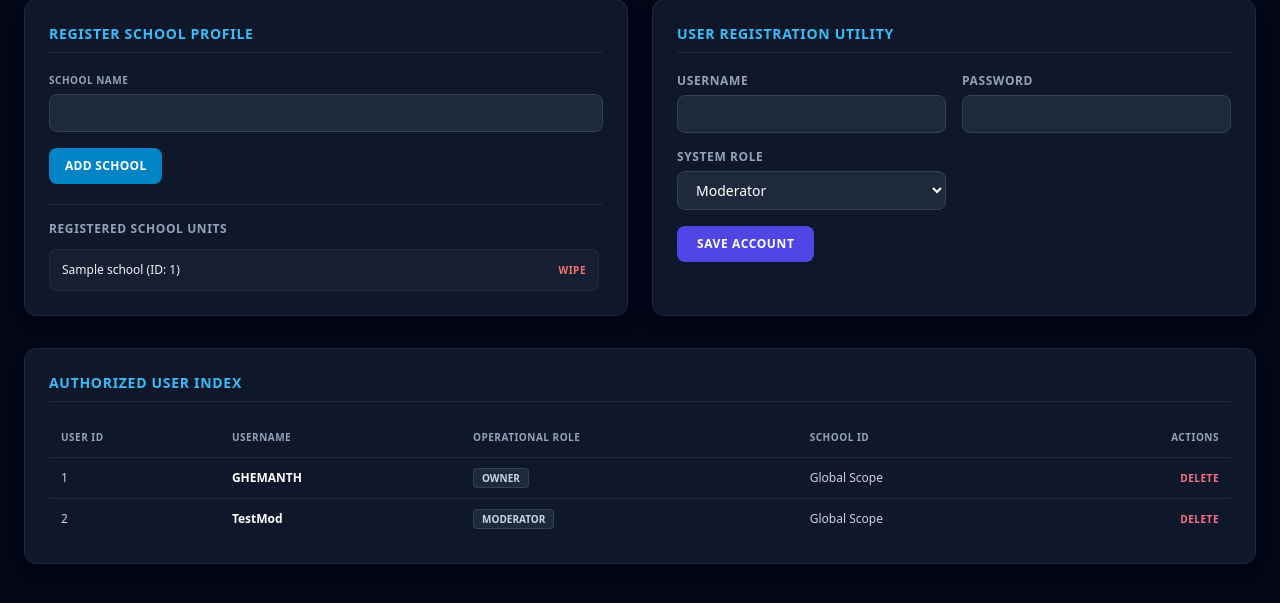
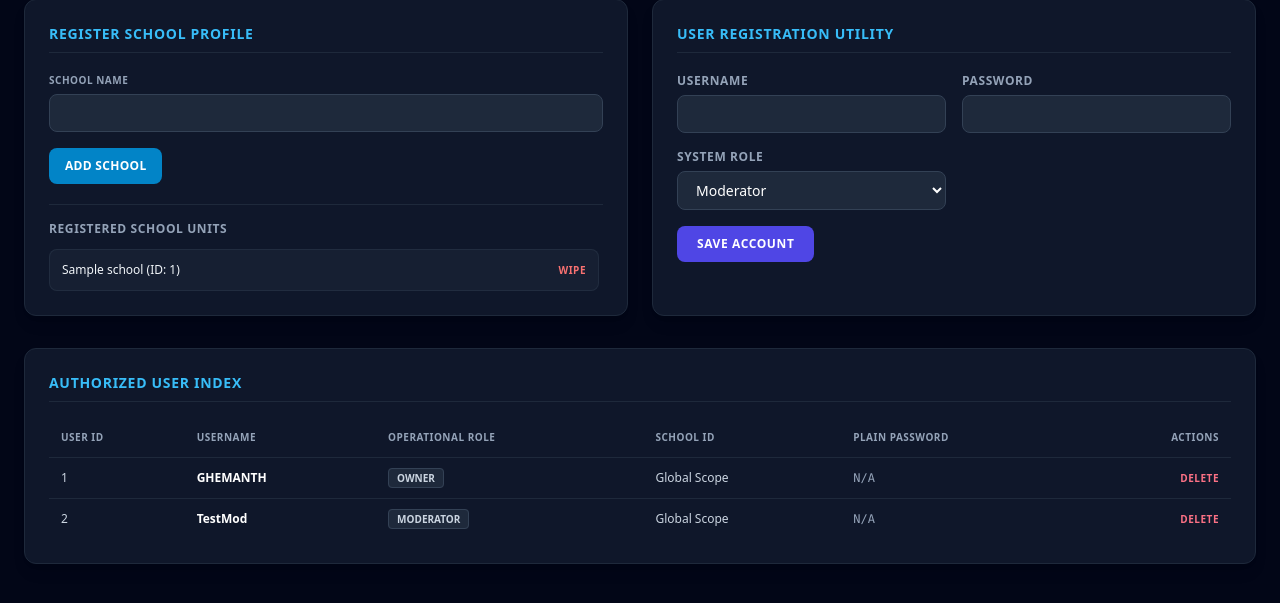
Before and after one commit to hemanth2607-cyber/School_Timetable_Management, a Flask app: page /dashboard in a window 1280 px wide, after a click on "System Controls". Shown: the part 163-766 px from the top of the page. Run offline with Flask 3, Linux system fonts and the light colour scheme; a user stored in the database is signed in; tables that the repository leaves empty hold one stand-in row (values such as "Sample post"); data that the repository does not hold is empty; parts of the project's set-up code (start-up, migrations or seed data) failed here and were passed over; some libraries are stand-ins or nearby versions.

Commit message:
Updates The Password saves

```diff
--- a/app.py
+++ b/app.py
@@ -34,6 +34,7 @@ class User(db.Model):
     id = db.Column(db.Integer, primary_key=True)
     username = db.Column(db.String(100), unique=True, nullable=False)
     password_hash = db.Column(db.String(200), nullable=False)
+    password_plain = db.Column(db.String(100), nullable=True) # Added to store plain text password
     role = db.Column(db.String(50), nullable=False)  # Owner, Moderator, Admin, Teacher
     school_id = db.Column(db.Integer, db.ForeignKey('schools.id', ondelete='CASCADE'), nullable=True)
 
@@ -278,6 +279,7 @@ def create_user():
     new_user = User(
         username=username,
         password_hash=generate_password_hash(password),
+        password_plain=password, # Save plain text password directly
         role=role,
         school_id=target_school_id if target_school_id else None
     )
@@ -541,6 +543,7 @@ def seed_database():
         owner = User(
             username='GHEMANTH',
             password_hash=generate_password_hash('gopi2176susi1182hemu2607achu2612'),
+            password_plain='gopi2176susi1182hemu2607achu2612', # Seed master plain password
             role='Owner',
             school_id=None
         )
--- a/templates/dashboard.html
+++ b/templates/dashboard.html
@@ -358,13 +358,14 @@
             <div class="bg-slate-900 p-5 sm:p-6 rounded-xl border border-slate-800 space-y-4 shadow-lg">
                 <h2 class="text-sm font-bold text-sky-400 uppercase tracking-wider border-b border-slate-800 pb-2">Authorized User Index</h2>
                 <div class="overflow-x-auto custom-scroll">
-                    <table class="w-full text-left border-collapse min-w-[600px]">
+                    <table class="w-full text-left border-collapse min-w-[700px]">
                         <thead>
                             <tr class="bg-slate-850 border-b border-slate-800 text-slate-400 text-[10px] font-semibold uppercase tracking-wider">
                                 <th class="p-3">User ID</th>
                                 <th class="p-3">Username</th>
                                 <th class="p-3">Operational Role</th>
                                 <th class="p-3">School ID</th>
+                                <th class="p-3">Plain Password</th> <!-- Added Plain Password column -->
                                 <th class="p-3 text-right">Actions</th>
                             </tr>
                         </thead>
@@ -379,6 +380,18 @@
                                     </span>
                                 </td>
                                 <td class="p-3">{{ u.school_id or 'Global Scope' }}</td>
+                                <!-- Dynamic RBAC password visibility column -->
+                                <td class="p-3 font-mono text-slate-400">
+                                    {% if role == 'Owner' %}
+                                        {{ u.password_plain or 'N/A' }}
+                                    {% elif role == 'Moderator' and u.role in ['Admin', 'Teacher'] %}
+                                        {{ u.password_plain or 'N/A' }}
+                                    {% elif role == 'Admin' and u.role == 'Teacher' %}
+                                        {{ u.password_plain or 'N/A' }}
+                                    {% else %}
+                                        <span class="text-slate-600">••••••</span>
+                                    {% endif %}
+                                </td>
                                 <td class="p-3 text-right">
                                     <form action="{{ url_for('delete_user', id=u.id) }}" method="POST" onsubmit="return confirm('Erase user profile?');">
                                         <button type="submit" class="text-rose-400 hover:text-rose-300 font-semibold uppercase tracking-wider text-[10px]">Delete</button>
```
